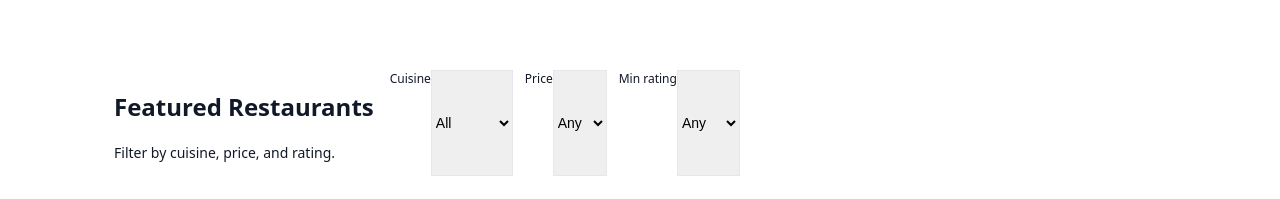
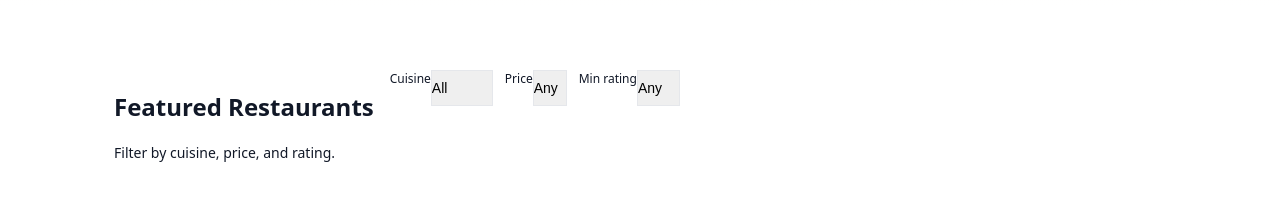
Before and after one commit to lcenan2/bell-i, a React (Vite) app: page / in a window 1280 px wide. Shown: the part 442-641 px from the top of the page. Built offline with nearby package versions, Linux system fonts and the light colour scheme; no server answers.

Commit message:
changes to landing page dropdowns

```diff
--- a/src/main.tsx
+++ b/src/main.tsx
@@ -1,6 +1,7 @@
 import { StrictMode } from 'react'
 import { createRoot } from 'react-dom/client'
 import './index.css'
+import './styles/style.css'
 import App from './App'
 
 createRoot(document.getElementById('root')!).render(
--- a/src/pages/LandingPage.tsx
+++ b/src/pages/LandingPage.tsx
@@ -232,7 +232,7 @@ export function LandingPage({
               <div className="flex flex-col">
                 <label className="text-xs text-gray-500 mb-1">Cuisine</label>
                 <select
-                  className="border rounded-full px-3 py-1 text-sm"
+                  className="border rounded-md px-3 py-1 text-sm h-9 w-32 appearance-none bg-white"
                   value={cuisineFilter}
                   onChange={(e) => setCuisineFilter(e.target.value)}
                 >
@@ -249,7 +249,7 @@ export function LandingPage({
               <div className="flex flex-col">
                 <label className="text-xs text-gray-500 mb-1">Price</label>
                 <select
-                  className="border rounded-full px-3 py-1 text-sm"
+                  className="border rounded-md px-3 py-1 text-sm h-9 w-24 appearance-none bg-white"
                   value={priceFilter}
                   onChange={(e) => setPriceFilter(e.target.value)}
                 >
@@ -265,7 +265,7 @@ export function LandingPage({
               <div className="flex flex-col">
                 <label className="text-xs text-gray-500 mb-1">Min rating</label>
                 <select
-                  className="border rounded-full px-3 py-1 text-sm"
+                  className="border rounded-md px-3 py-1 text-sm h-9 w-28 appearance-none bg-white"
                   value={minRating}
                   onChange={(e) => setMinRating(e.target.value)}
                 >
--- a/src/styles/style.css
+++ b/src/styles/style.css
@@ -1,6 +1,17 @@
 /* Small helpers for SVG alignment and stars */
 .svg-block { display: block; }
 .no-leading { line-height: 0; }
+
+/* Normalize select height and appearance to match input sizing */
+select {
+  height: 2.25rem;
+  min-height: 2.25rem;
+  -webkit-appearance: none;
+  -moz-appearance: none;
+  appearance: none;
+  vertical-align: middle;
+}
+select::-ms-expand { display: none; }
 
 /* Ensure star wrappers don't introduce baseline gap */
 .star-wrapper { display: inline-block; vertical-align: middle; line-height: 0; }
```
